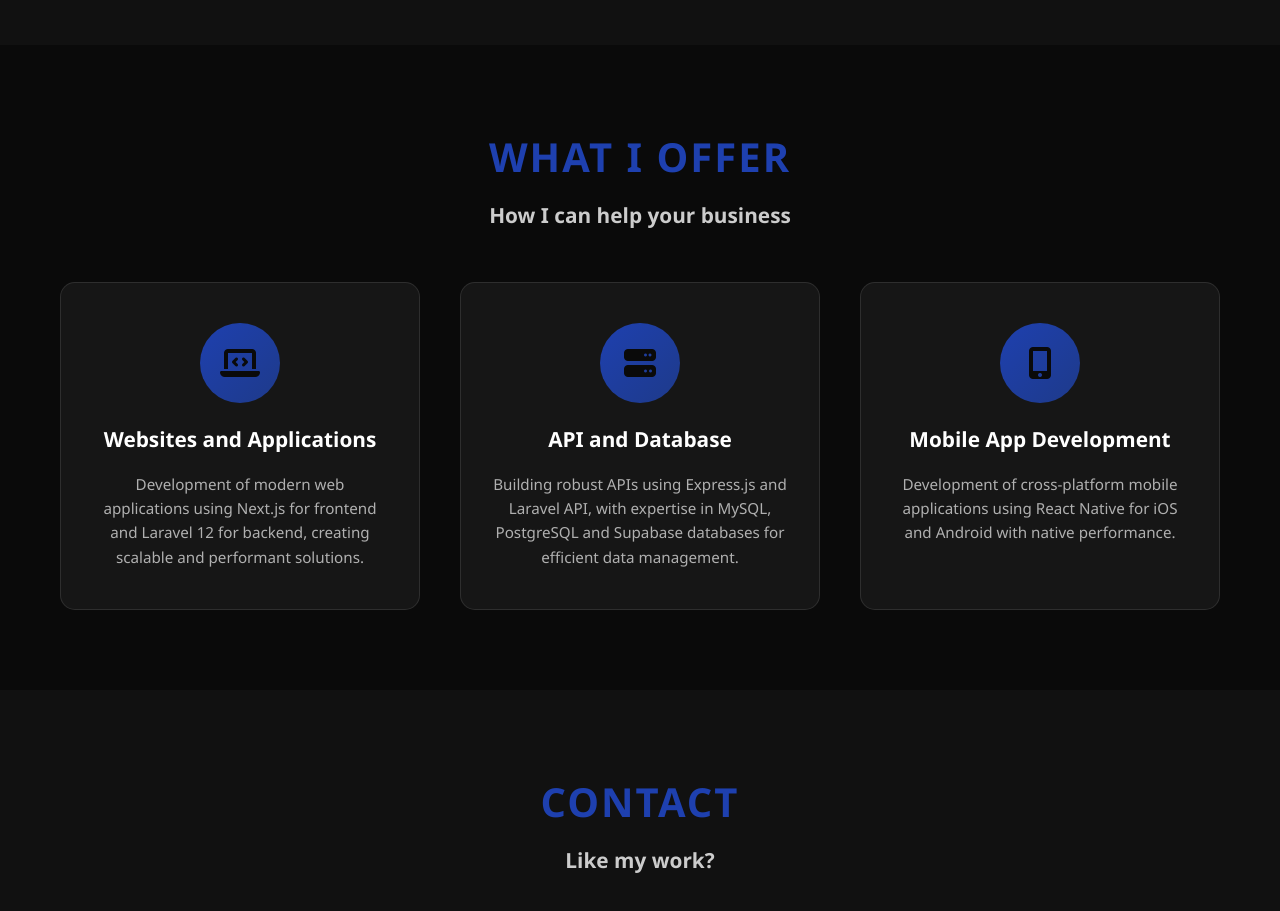
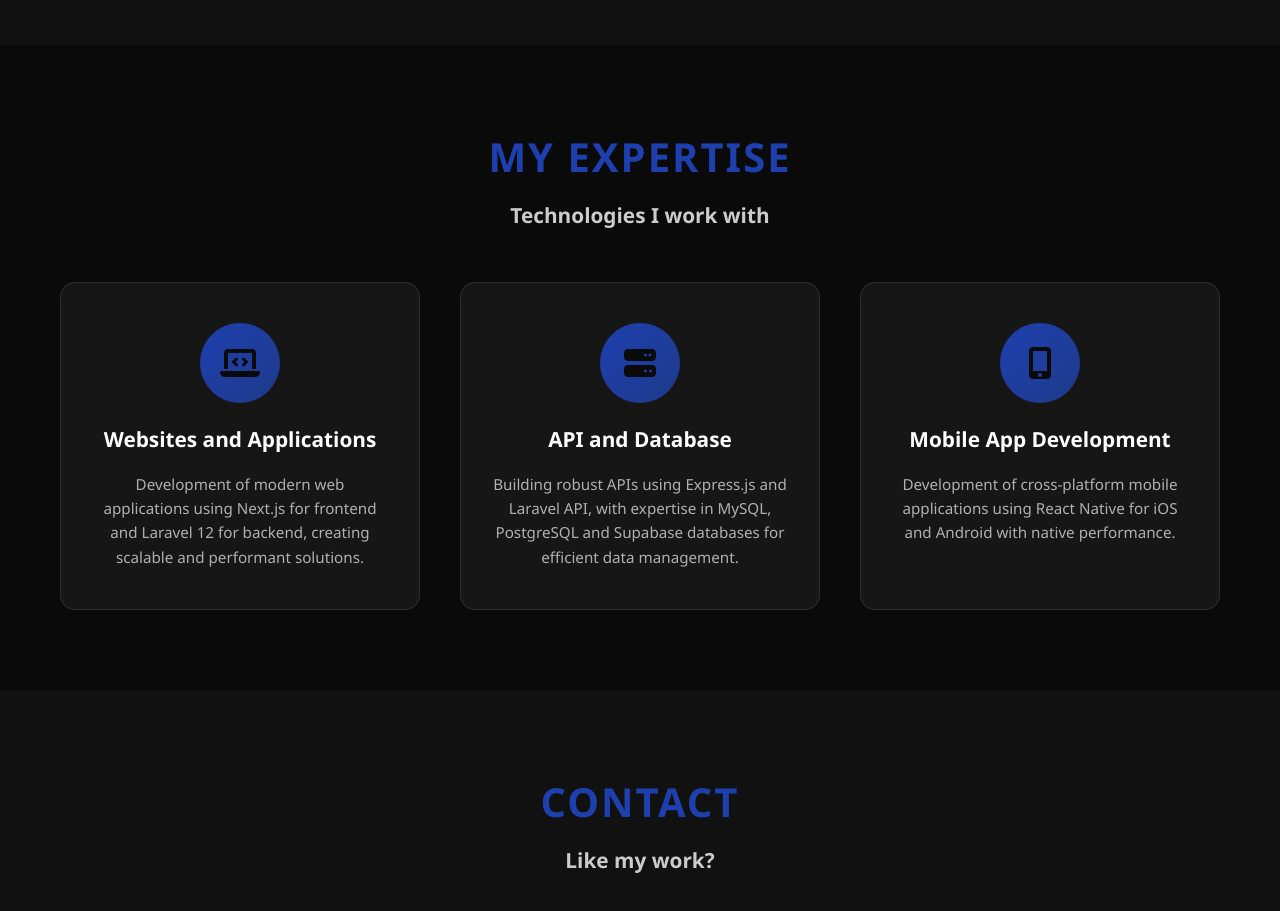
Before and after one commit to mixx-code/mixx-code.github.io, a plain HTML site: page index.html in a window 1280 px wide. Shown: the part 1640-2551 px from the top of the page. Drawn offline with Linux system fonts and the light colour scheme.

Commit message:
perbaharui

```diff
--- a/index.html
+++ b/index.html
@@ -111,8 +111,8 @@
     <!-- My Services Section -->
     <section class="services" id="services">
         <div class="container">
-            <h2 class="section-title">What I Offer</h2>
-            <h3 class="section-subtitle">How I can help your business</h3>
+            <h2 class="section-title">My Expertise</h2>
+            <h3 class="section-subtitle">Technologies I work with</h3>
 
             <div class="services-grid">
                 <div class="service-card">
```
